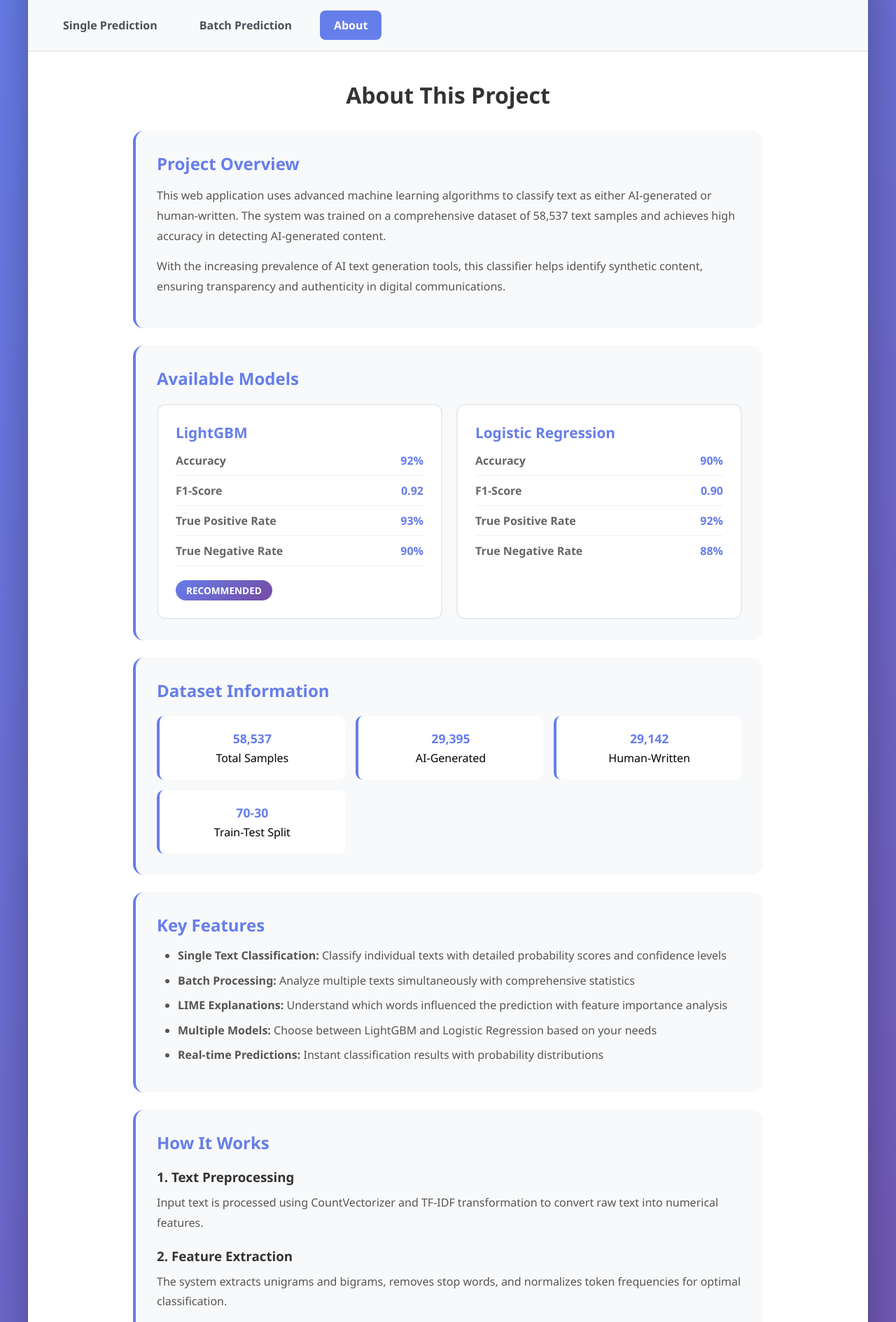
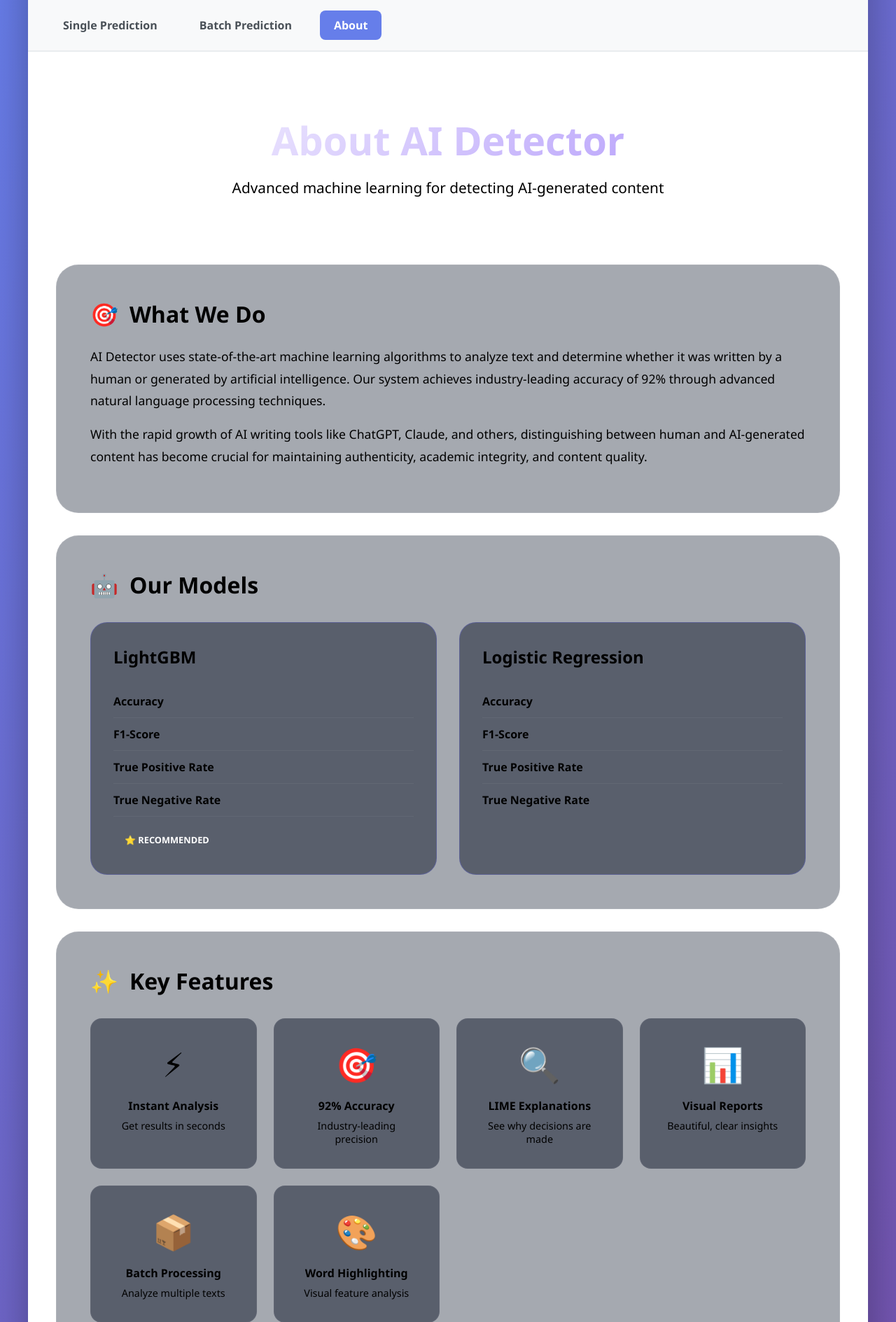
Before and after one commit to akakran22/AI-vs-Human, a Flask app: page /about in a window 1280 px wide. Shown: the part 169-2058 px from the top of the page at 70% size. Run offline with Flask 3, Linux system fonts and the light colour scheme.

Commit message:
Update about.html

```diff
--- a/templates/about.html
+++ b/templates/about.html
@@ -1,81 +1,91 @@
 {% extends "base.html" %}
 
-{% block title %}About - AI vs Human Classifier{% endblock %}
+{% block title %}About AI Detector{% endblock %}
 
 {% block content %}
 <style>
-    .about-container {
-        max-width: 900px;
-        margin: 0 auto;
+    .about-hero {
+        text-align: center;
+        padding: 3rem 0;
+        animation: fadeInUp 0.8s ease;
     }
 
-    .about-section {
-        background: #f8f9fa;
-        padding: 30px;
-        border-radius: 15px;
-        margin-bottom: 25px;
-        border-left: 4px solid #667eea;
+    .about-hero h1 {
+        font-size: 3.5rem;
+        font-weight: 900;
+        margin-bottom: 1rem;
+        background: linear-gradient(135deg, #fff 0%, #a78bfa 100%);
+        -webkit-background-clip: text;
+        -webkit-text-fill-color: transparent;
+        background-clip: text;
     }
 
-    .about-section h2 {
-        color: #667eea;
-        margin-bottom: 15px;
+    .about-hero p {
+        font-size: 1.3rem;
+        color: var(--gray);
+        max-width: 700px;
+        margin: 0 auto 3rem;
     }
 
-    .about-section h3 {
-        color: #333;
-        margin-top: 20px;
-        margin-bottom: 10px;
+    .section {
+        background: rgba(30, 41, 59, 0.4);
+        backdrop-filter: blur(20px);
+        border: 1px solid rgba(255, 255, 255, 0.1);
+        border-radius: 2rem;
+        padding: 3rem;
+        margin-bottom: 2rem;
+        animation: fadeInUp 0.8s ease;
     }
 
-    .about-section p {
-        line-height: 1.8;
-        color: #555;
-        margin-bottom: 15px;
+    .section h2 {
+        font-size: 2rem;
+        font-weight: 900;
+        margin-bottom: 1.5rem;
+        display: flex;
+        align-items: center;
+        gap: 1rem;
     }
 
-    .about-section ul {
-        margin-left: 30px;
-        color: #555;
+    .section p {
+        color: var(--gray);
+        line-height: 1.8;
+        font-size: 1.1rem;
+        margin-bottom: 1rem;
     }
 
-    .about-section ul li {
-        margin-bottom: 10px;
-        line-height: 1.6;
+    .models-grid {
+        display: grid;
+        grid-template-columns: repeat(auto-fit, minmax(300px, 1fr));
+        gap: 2rem;
+        margin-top: 2rem;
     }
 
-    .model-comparison {
-        display: grid;
-        grid-template-columns: repeat(auto-fit, minmax(250px, 1fr));
-        gap: 20px;
-        margin-top: 20px;
+    .model-box {
+        background: rgba(15, 23, 42, 0.5);
+        border: 1px solid rgba(99, 102, 241, 0.3);
+        border-radius: 1.5rem;
+        padding: 2rem;
+        transition: all 0.3s;
     }
 
-    .model-card {
-        background: white;
-        padding: 25px;
-        border-radius: 12px;
-        border: 2px solid #e9ecef;
-        transition: transform 0.3s, box-shadow 0.3s;
+    .model-box:hover {
+        transform: translateY(-5px);
+        border-color: var(--primary);
+        box-shadow: 0 20px 60px rgba(99, 102, 241, 0.3);
     }
 
-    .model-card:hover {
-        transform: translateY(-5px);
-        box-shadow: 0 10px 25px rgba(0, 0, 0, 0.1);
-    }
-
-    .model-card h4 {
-        color: #667eea;
-        margin-bottom: 15px;
-        font-size: 1.3em;
+    .model-name {
+        font-size: 1.5rem;
+        font-weight: 900;
+        margin-bottom: 1.5rem;
+        color: var(--white);
     }
 
     .metric {
         display: flex;
         justify-content: space-between;
-        margin-bottom: 10px;
-        padding-bottom: 10px;
-        border-bottom: 1px solid #f0f0f0;
+        padding: 0.75rem 0;
+        border-bottom: 1px solid rgba(255, 255, 255, 0.05);
     }
 
     .metric:last-child {
@@ -83,70 +93,130 @@
     }
 
     .metric-label {
-        color: #666;
+        color: var(--gray);
         font-weight: 600;
     }
 
     .metric-value {
-        color: #667eea;
-        font-weight: bold;
+        font-weight: 900;
+        background: linear-gradient(135deg, var(--primary), var(--accent));
+        -webkit-background-clip: text;
+        -webkit-text-fill-color: transparent;
+        background-clip: text;
     }
 
-    .recommended-badge {
-        background: linear-gradient(135deg, #667eea 0%, #764ba2 100%);
+    .recommended {
+        display: inline-block;
+        padding: 0.5rem 1rem;
+        background: linear-gradient(135deg, var(--primary), var(--accent));
+        border-radius: 2rem;
         color: white;
-        padding: 5px 15px;
-        border-radius: 20px;
-        font-size: 0.85em;
-        font-weight: 600;
-        display: inline-block;
-        margin-top: 10px;
+        font-size: 0.8rem;
+        font-weight: 700;
+        margin-top: 1rem;
     }
 
-    .features-grid {
+    .feature-grid {
         display: grid;
         grid-template-columns: repeat(auto-fit, minmax(200px, 1fr));
-        gap: 15px;
-        margin-top: 20px;
+        gap: 1.5rem;
+        margin-top: 2rem;
     }
 
     .feature-box {
-        background: white;
-        padding: 20px;
-        border-radius: 10px;
-        border-left: 4px solid #667eea;
+        background: rgba(15, 23, 42, 0.5);
+        border: 1px solid rgba(255, 255, 255, 0.05);
+        border-radius: 1rem;
+        padding: 2rem;
         text-align: center;
+        transition: all 0.3s;
     }
 
-    .feature-box strong {
-        display: block;
-        color: #667eea;
-        font-size: 1.1em;
-        margin-bottom: 5px;
+    .feature-box:hover {
+        background: rgba(99, 102, 241, 0.1);
+        border-color: var(--primary);
+    }
+
+    .feature-icon {
+        font-size: 3rem;
+        margin-bottom: 1rem;
+    }
+
+    .feature-title {
+        font-weight: 800;
+        margin-bottom: 0.5rem;
+        color: var(--white);
+    }
+
+    .feature-desc {
+        color: var(--gray);
+        font-size: 0.9rem;
+    }
+
+    .tech-stack {
+        display: flex;
+        flex-wrap: wrap;
+        gap: 1rem;
+        margin-top: 1.5rem;
+    }
+
+    .tech-tag {
+        padding: 0.75rem 1.5rem;
+        background: rgba(99, 102, 241, 0.2);
+        border: 1px solid rgba(99, 102, 241, 0.5);
+        border-radius: 2rem;
+        color: var(--primary);
+        font-weight: 700;
+        font-size: 0.9rem;
+    }
+
+    .cta-section {
+        text-align: center;
+        margin-top: 3rem;
+    }
+
+    @media (max-width: 768px) {
+        .about-hero h1 {
+            font-size: 2.5rem;
+        }
+
+        .section {
+            padding: 2rem;
+        }
+
+        .models-grid {
+            grid-template-columns: 1fr;
+        }
     }
 </style>
 
-<div class="about-container">
-    <h1 style="margin-bottom: 30px; color: #333; text-align: center;">About This Project</h1>
+<div class="about-hero">
+    <h1>About AI Detector</h1>
+    <p>Advanced machine learning for detecting AI-generated content</p>
+</div>
 
-    <div class="about-section">
-        <h2>Project Overview</h2>
+<div class="section">
+    <h2>
+        <span>🎯</span>
+        <span>What We Do</span>
+    </h2>
     <p>
-            This web application uses advanced machine learning algorithms to classify text as either AI-generated or human-written.
-            The system was trained on a comprehensive dataset of 58,537 text samples and achieves high accuracy in detecting AI-generated content.
+        AI Detector uses state-of-the-art machine learning algorithms to analyze text and determine whether it was written by a human or generated by artificial intelligence. Our system achieves industry-leading accuracy of 92% through advanced natural language processing techniques.
     </p>
     <p>
-            With the increasing prevalence of AI text generation tools, this classifier helps identify synthetic content,
-            ensuring transparency and authenticity in digital communications.
+        With the rapid growth of AI writing tools like ChatGPT, Claude, and others, distinguishing between human and AI-generated content has become crucial for maintaining authenticity, academic integrity, and content quality.
     </p>
 </div>
 
-    <div class="about-section">
-        <h2>Available Models</h2>
+<div class="section">
+    <h2>
+        <span>🤖</span>
+        <span>Our Models</span>
+    </h2>
 
-        <div class="model-comparison">
-            <div class="model-card">
-                <h4>LightGBM</h4>
+    <div class="models-grid">
+        <div class="model-box">
+            <div class="model-name">LightGBM</div>
             <div class="metric">
                 <span class="metric-label">Accuracy</span>
                 <span class="metric-value">92%</span>
@@ -163,11 +233,11 @@
                 <span class="metric-label">True Negative Rate</span>
                 <span class="metric-value">90%</span>
             </div>
-                <span class="recommended-badge">RECOMMENDED</span>
+            <span class="recommended">⭐ RECOMMENDED</span>
         </div>
 
-            <div class="model-card">
-                <h4>Logistic Regression</h4>
+        <div class="model-box">
+            <div class="model-name">Logistic Regression</div>
             <div class="metric">
                 <span class="metric-label">Accuracy</span>
                 <span class="metric-value">90%</span>
@@ -188,88 +258,77 @@
     </div>
 </div>
 
-    <div class="about-section">
-        <h2>Dataset Information</h2>
-        <div class="features-grid">
+<div class="section">
+    <h2>
+        <span>✨</span>
+        <span>Key Features</span>
+    </h2>
+
+    <div class="feature-grid">
         <div class="feature-box">
-                <strong>58,537</strong>
-                Total Samples
+            <div class="feature-icon">⚡</div>
+            <div class="feature-title">Instant Analysis</div>
+            <div class="feature-desc">Get results in seconds</div>
         </div>
         <div class="feature-box">
-                <strong>29,395</strong>
-                AI-Generated
+            <div class="feature-icon">🎯</div>
+            <div class="feature-title">92% Accuracy</div>
+            <div class="feature-desc">Industry-leading precision</div>
         </div>
         <div class="feature-box">
-                <strong>29,142</strong>
-                Human-Written
+            <div class="feature-icon">🔍</div>
+            <div class="feature-title">LIME Explanations</div>
+            <div class="feature-desc">See why decisions are made</div>
         </div>
         <div class="feature-box">
-                <strong>70-30</strong>
-                Train-Test Split
+            <div class="feature-icon">📊</div>
+            <div class="feature-title">Visual Reports</div>
+            <div class="feature-desc">Beautiful, clear insights</div>
+        </div>
+        <div class="feature-box">
+            <div class="feature-icon">📦</div>
+            <div class="feature-title">Batch Processing</div>
+            <div class="feature-desc">Analyze multiple texts</div>
+        </div>
+        <div class="feature-box">
+            <div class="feature-icon">🎨</div>
+            <div class="feature-title">Word Highlighting</div>
+            <div class="feature-desc">Visual feature analysis</div>
         </div>
     </div>
 </div>
 
-    <div class="about-section">
-        <h2>Key Features</h2>
-        <ul>
-            <li><strong>Single Text Classification:</strong> Classify individual texts with detailed probability scores and confidence levels</li>
-            <li><strong>Batch Processing:</strong> Analyze multiple texts simultaneously with comprehensive statistics</li>
-            <li><strong>LIME Explanations:</strong> Understand which words influenced the prediction with feature importance analysis</li>
-            <li><strong>Multiple Models:</strong> Choose between LightGBM and Logistic Regression based on your needs</li>
-            <li><strong>Real-time Predictions:</strong> Instant classification results with probability distributions</li>
-        </ul>
+<div class="section">
+    <h2>
+        <span>📊</span>
+        <span>Dataset</span>
+    </h2>
+    <p>
+        Our models were trained on a comprehensive dataset of <strong>58,537 text samples</strong>, including 29,395 AI-generated texts and 29,142 human-written texts. The dataset was carefully curated, cleaned, and balanced to ensure robust model performance across various writing styles and topics.
+    </p>
 </div>
 
-    <div class="about-section">
-        <h2>How It Works</h2>
-        <h3>1. Text Preprocessing</h3>
-        <p>Input text is processed using CountVectorizer and TF-IDF transformation to convert raw text into numerical features.</p>
+<div class="section">
+    <h2>
+        <span>🛠️</span>
+        <span>Technology Stack</span>
+    </h2>
 
-        <h3>2. Feature Extraction</h3>
-        <p>The system extracts unigrams and bigrams, removes stop words, and normalizes token frequencies for optimal classification.</p>
-
-        <h3>3. Model Prediction</h3>
-        <p>Pre-trained machine learning models analyze the features and generate probability scores for both classes.</p>
-
-        <h3>4. LIME Explanation</h3>
-        <p>LIME (Local Interpretable Model-agnostic Explanations) identifies the top words that contributed to the prediction.</p>
+    <div class="tech-stack">
+        <span class="tech-tag">Python</span>
+        <span class="tech-tag">Flask</span>
+        <span class="tech-tag">LightGBM</span>
+        <span class="tech-tag">scikit-learn</span>
+        <span class="tech-tag">LIME</span>
+        <span class="tech-tag">TF-IDF</span>
+        <span class="tech-tag">NLP</span>
+        <span class="tech-tag">Machine Learning</span>
+    </div>
 </div>
 
-    <div class="about-section">
-        <h2>Technical Stack</h2>
-        <ul>
-            <li><strong>Backend:</strong> Flask (Python Web Framework)</li>
-            <li><strong>Machine Learning:</strong> scikit-learn, LightGBM</li>
-            <li><strong>Explainability:</strong> LIME (Local Interpretable Model-agnostic Explanations)</li>
-            <li><strong>Frontend:</strong> HTML5, CSS3, Jinja2 Templates</li>
-            <li><strong>Model Serialization:</strong> CloudPickle</li>
-        </ul>
-    </div>
-
-    <div class="about-section">
-        <h2>Use Cases</h2>
-        <ul>
-            <li>Content authenticity verification for publishers and media organizations</li>
-            <li>Academic integrity monitoring in educational institutions</li>
-            <li>Quality control for content platforms and social media</li>
-            <li>Research on AI-generated text detection</li>
-            <li>Transparency in automated content generation</li>
-        </ul>
-    </div>
-
-    <div class="about-section">
-        <h2>Limitations</h2>
-        <ul>
-            <li>Models are trained on specific text domains and may not generalize to all content types</li>
-            <li>Performance may vary with evolving AI text generation techniques</li>
-            <li>Best suited for English language text</li>
-            <li>Short texts (< 50 words) may produce less reliable results</li>
-        </ul>
-    </div>
-
-    <div style="text-align: center; margin-top: 40px;">
-        <a href="{{ url_for('index') }}" class="btn btn-primary">Try Classifier Now</a>
-    </div>
+<div class="cta-section">
+    <a href="{{ url_for('index') }}" class="btn btn-primary">
+        <span>🚀 Try It Now</span>
+    </a>
 </div>
 {% endblock %}
```
Lines whose indentation alone changed are shown as unchanged.
